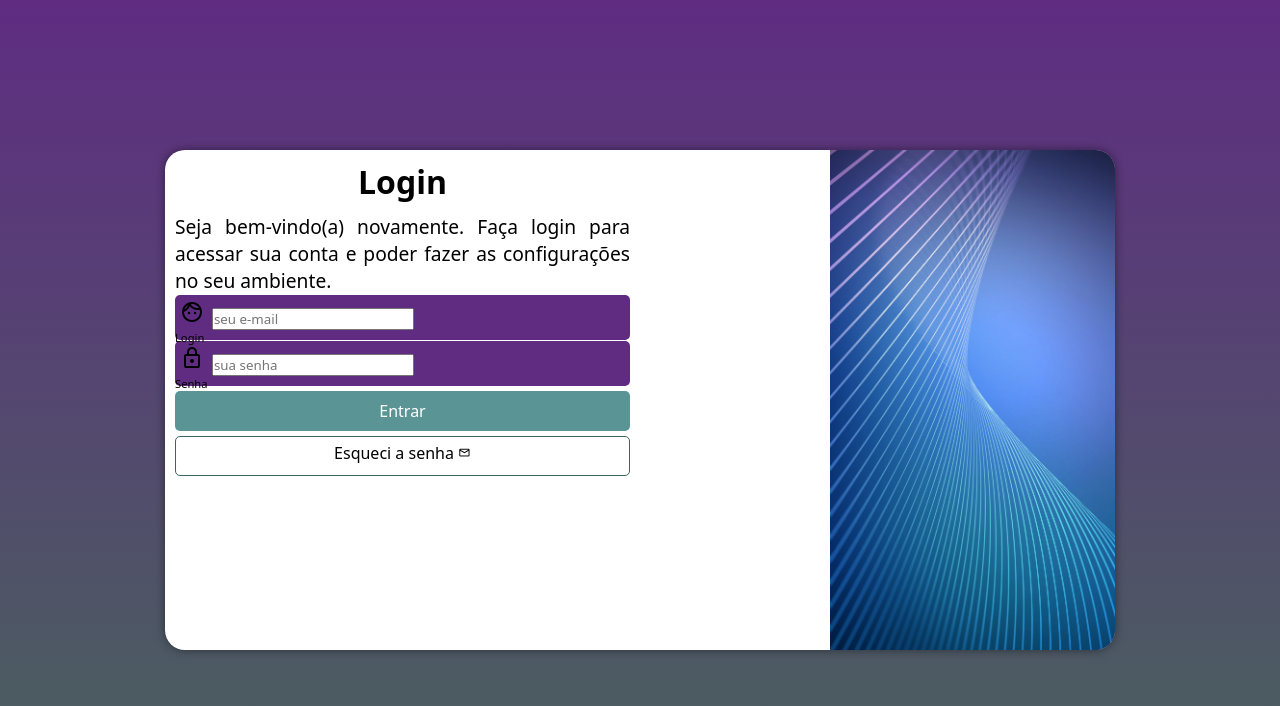
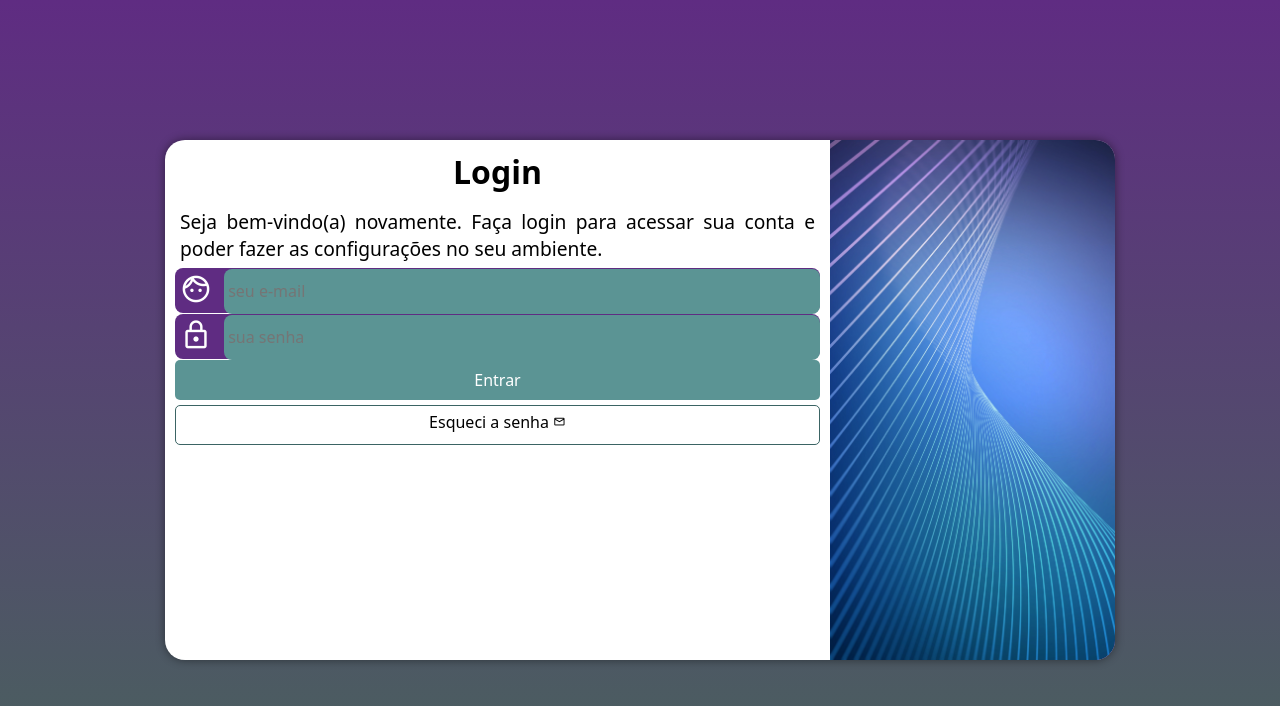
Before and after one commit to valeriabeltrame/projeto-login, a plain HTML site: page index.html in a window 1280 px wide. Drawn offline with nearby package versions, Linux system fonts and the light colour scheme.

Commit message:
projeto finalizado

```diff
--- a/estilos/media-query.css
+++ b/estilos/media-query.css
@@ -1,6 +1,6 @@
 @charset "UTF-8";
 
-@media screen and (min-width: 768px) and (min-width:992px) {
+@media screen and (min-width: 768px) and (max-width:992px) {
 
     body {
         background-image:linear-gradient(to top, #49625d,  #5f2c82) ;
@@ -19,6 +19,15 @@
     section#login > div#formulario {
         float: right;
         width: 70%;
+    }
+
+    div#formulario > h1 {
+        font-size: 1.7em;
+    }
+
+    div#formulario > p {
+        font-size: 1.2em;
+        padding-bottom: 5px;
     }
 }
 
@@ -40,7 +49,7 @@
 
     section#login > div#formulario {
         float: left;
-        width: 50%;
+        width: 70%;
     }
 
     div#formulario > h1 {
@@ -49,6 +58,6 @@
 
     div#formulario > p {
         font-size: 1.2em;
-
+        padding-bottom: 5px;
     }
 }
--- a/estilos/style.css
+++ b/estilos/style.css
@@ -33,7 +33,7 @@ section#login {
 
     background-color: white;
     width: 250px;
-    height: 500px;
+    height: 520px;
     border-radius: 20px;
     box-shadow: 0px 0px 10px rgba(0, 0, 0, 0.448);
 
@@ -62,6 +62,7 @@ div#formulario > h1 {
 div#formulario > p {
     font-size: 0.8em;
     text-align: justify;
+   padding: 5px;
 }
 
 form > div.campo {
@@ -69,21 +70,36 @@ form > div.campo {
     display: block;
     width: 100%;
     height: 45px;
-    font-size: 0.7em;
-    border-radius: 5px;
+    font-size: 1em;
+    border-radius: 8px;
     margin: 1px 0px;
 }
 
 div.campo > label {
-    display: block;
+    display: none;
 }
 
 div.campo > span {
+    color: white;
+    font-size: 2em;
+    width: 45px;
     padding: 5px;
 }
 
+div.campo > input {
+    background-color: #5b9494;
+    font-size: 1em;
+    width: calc(100% - 49.6px);
+    height: 45px;
+    border: 0px;
+    border-radius: 8px;
+    padding: 4px;
+
+    transform: translateY(-8px);
+}
+
 form > input[type=submit] {
-    display:block;
+    display: block;
     font-size: 1em;
     width: 100%;
     height: 40px;
@@ -91,7 +107,7 @@ form > input[type=submit] {
     color: white;
     border: none;
     border-radius: 5px;
-    margin-top: 5px;
+    cursor: pointer;
 }
 
 form > input[type=submit]:hover {
@@ -118,5 +134,5 @@ form > a.botao:hover {
 }
 
 form > a.botao > span {
-    font-size: .8em;
+    font-size: 0.8em;
 }
```
